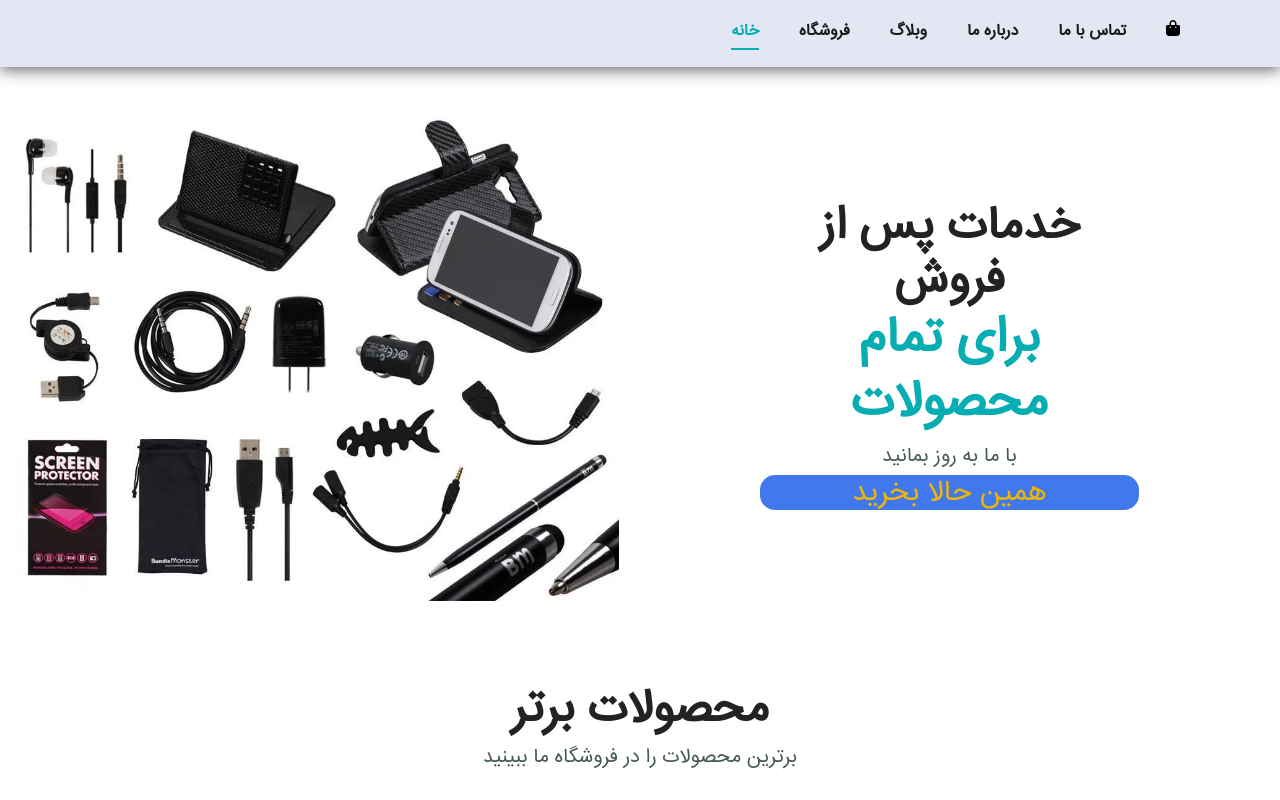
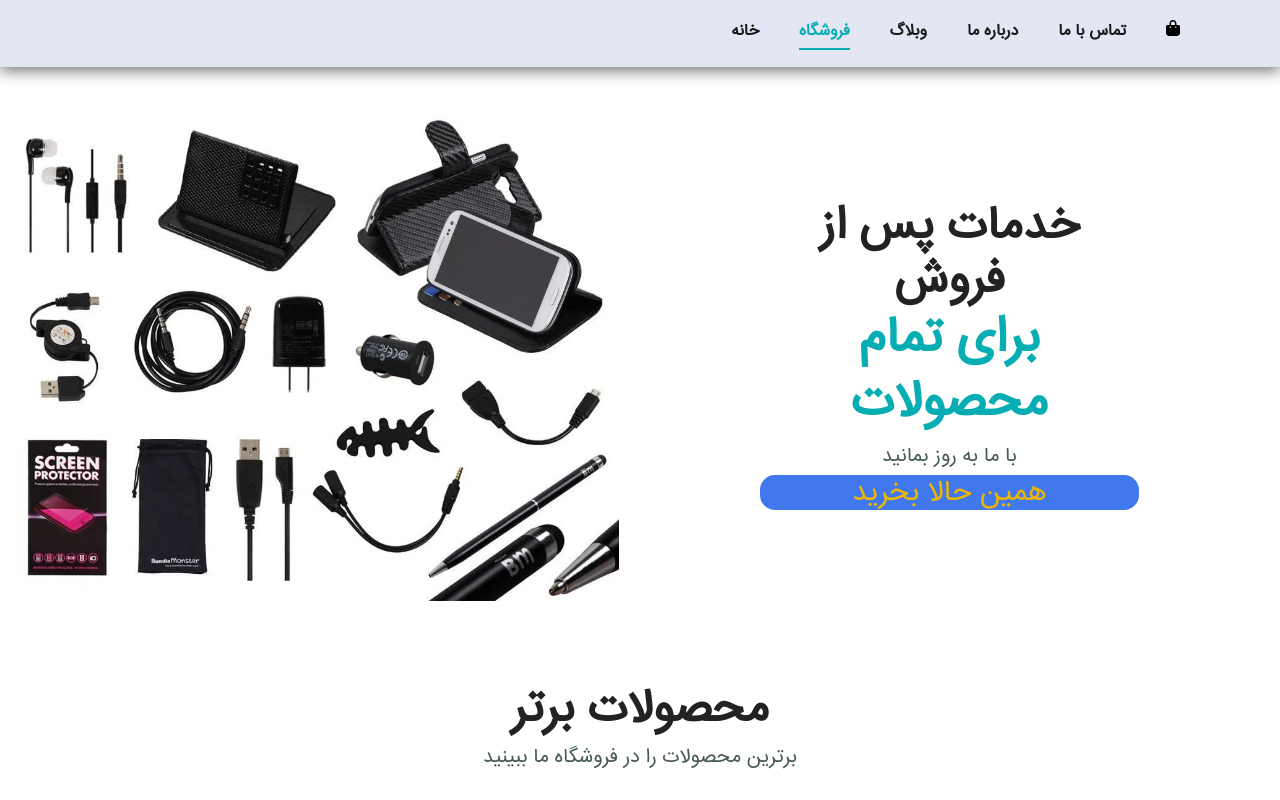
Before and after one commit to Hassan-ki/mohammad-marcket, a plain HTML site: page shop.html in a window 1280 px wide. Shown: the top 800 px of the page. Drawn offline with Linux system fonts and the light colour scheme.

Commit message:
highlight shop link.

```diff
--- a/shop.html
+++ b/shop.html
@@ -22,8 +22,8 @@
                 <li><a href="contact.html">تماس با ما</a></li>
                 <li><a href="about.html">درباره ما</a></li>
                 <li><a href="blog.html">وبلاگ</a></li>
-                <li><a href="shop.html">فروشگاه</a></li>
-                <li><a class="active" href="index.html">خانه</a></li>
+                <li><a class="active" href="shop.html">فروشگاه</a></li>
+                <li><a href="index.html">خانه</a></li>
             </ul>
         </div>
     </section>
```
